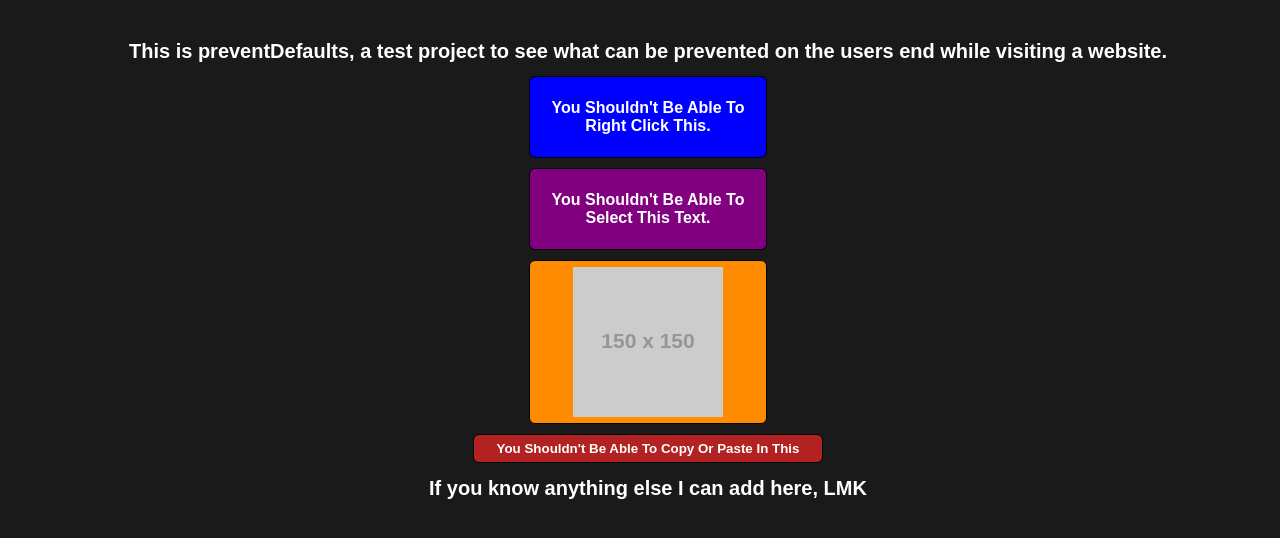
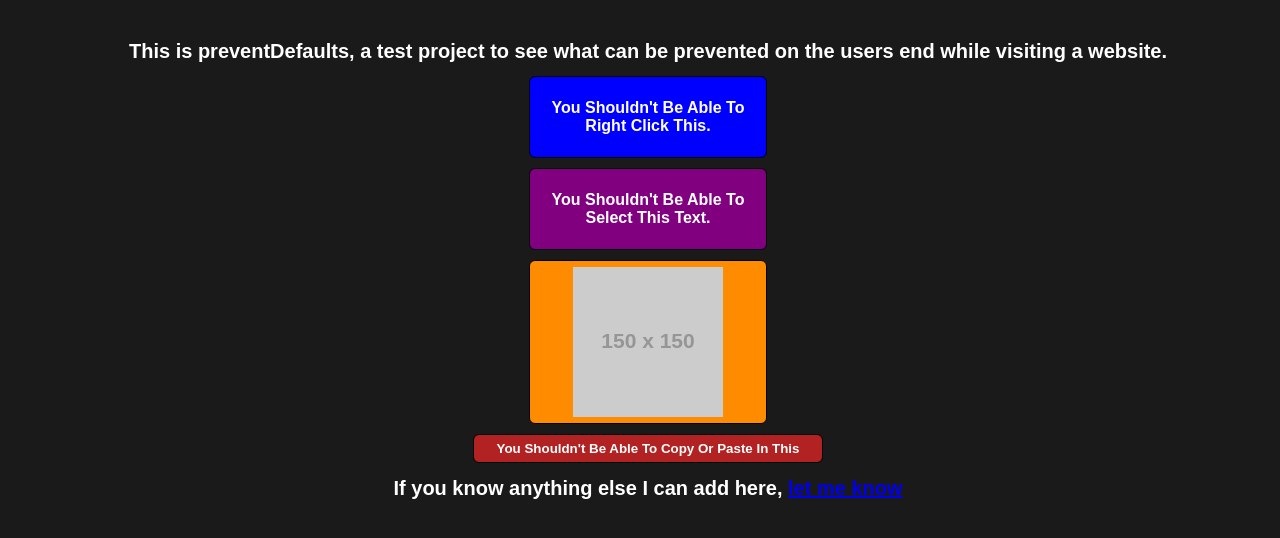
Before and after one commit to GsLibrary/preventDefaults, a plain HTML site: page index.html in a window 1280 px wide. Drawn offline with nearby package versions, Linux system fonts and the light colour scheme; placeholder pictures from the web are drawn by us; a web font is replaced by a local one.

Commit message:
Update index.html

```diff
--- a/index.html
+++ b/index.html
@@ -14,7 +14,7 @@
             <div class="boxes" id="block-sel"><p>You Shouldn't Be Able To Select This Text.</p></div>
             <div class="boxes" id="nodrag-img"><img src="https://placehold.co/150x150/orange/white/png?text=You+Can't+Drag+This" draggable="false"></div>
             <input type="text" class="boxes" id="no-copy-paste" placeholder="You Shouldn't Be Able To Copy Or Paste In This">
-            <h1 id="heading">If you know anything else I can add here, LMK</h1>
+            <h1 id="heading">If you know anything else I can add here, <a href="https://github.com/GsLibrary/preventDefaults/issues/new?labels=enhancement">let me know</a></h1>
         </div>
 
         <script src="https://ajax.aspnetcdn.com/ajax/jQuery/jquery-3.7.1.js"></script>
```
